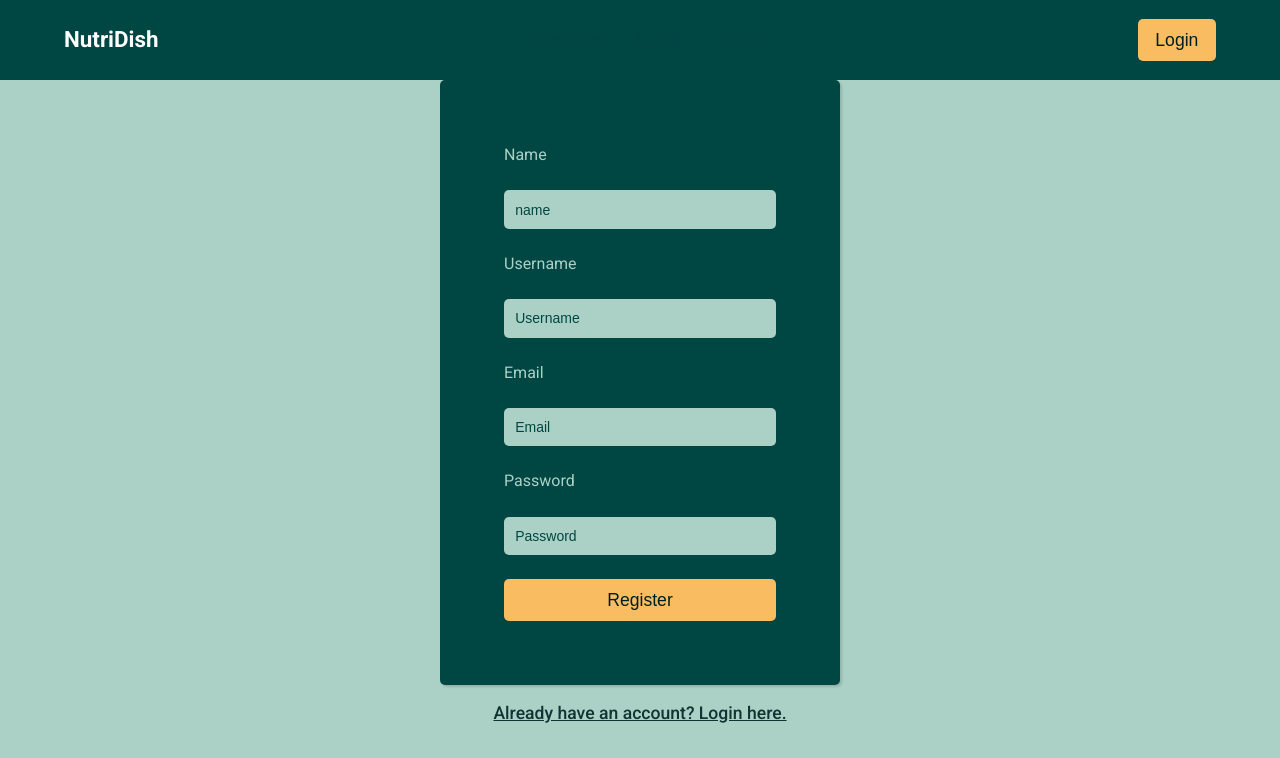
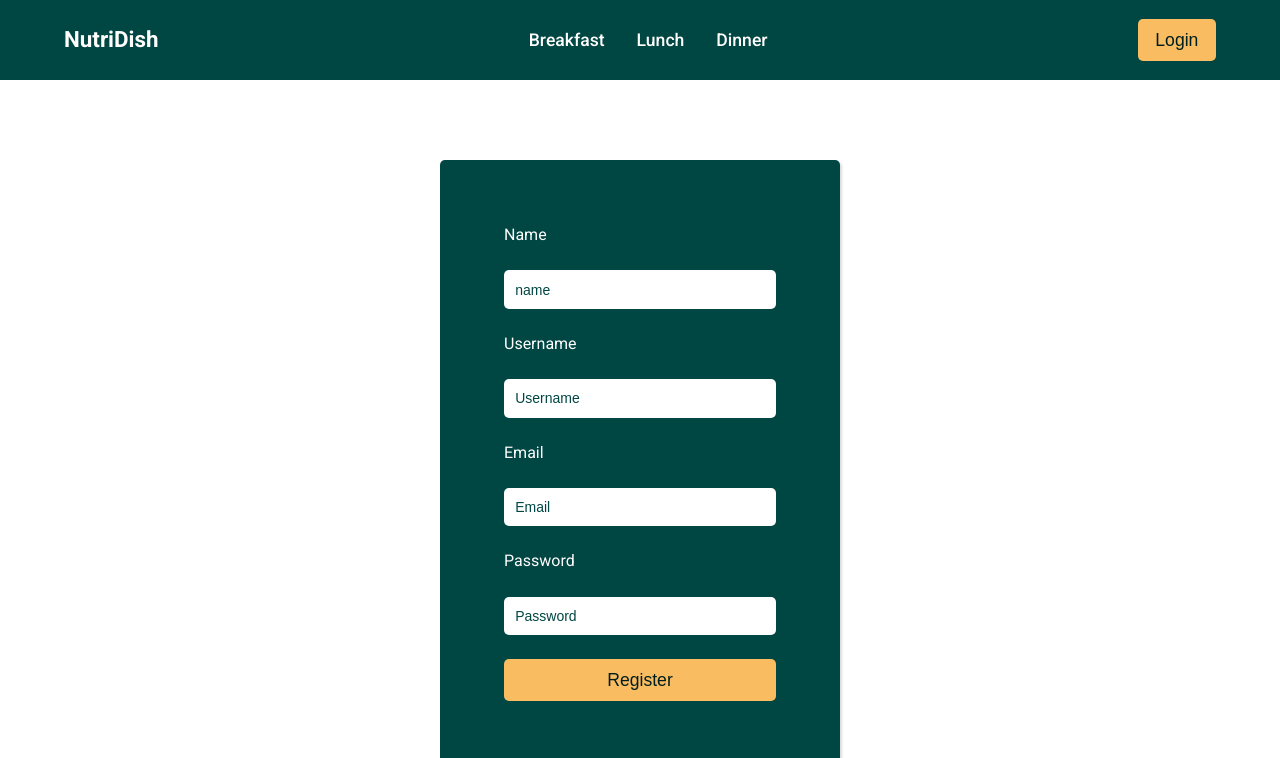
Before and after one commit to SohaibZahiid/NutriDish, a React (Vite) app: page /register in a window 1280 px wide. Shown: the top 758 px of the page. Built offline with nearby package versions, Linux system fonts and the light colour scheme.

Commit message:
after merging with desing

```diff
--- a/src/index.css
+++ b/src/index.css
@@ -6,7 +6,8 @@
   font-weight: 400;
 
   --clr-primary: #004643;
-  --clr-secondary: #abd1c6;
+  /* --clr-secondary: #abd1c6; */
+  --clr-secondary: white;
   --clr-primary-text: #0f3433;
   --clr-secondary-text: #abd1c6;
   --clr-btn: #f9bc60;
--- a/src/pages/Register.jsx
+++ b/src/pages/Register.jsx
@@ -4,7 +4,7 @@ import '../styles/Register.css'
 function Register() {
   return (
     <>
-      <div className="register padding-top">
+      <div className="register section-x2">
         <div className="container register-container">
           <form className="register-form">
             <label>Name</label>
--- a/src/styles/AboutUs.css
+++ b/src/styles/AboutUs.css
@@ -52,12 +52,12 @@
   color: var(--clr-black);
 }
 
-a {
+.mission-section a {
   color: var(--clr-primary);
   text-decoration: underline;
   transition: color 0.3s ease;
 }
 
-a:hover {
+.mission-section a:hover {
   color: var(--clr-btn);
 }
--- a/src/styles/Navbar.css
+++ b/src/styles/Navbar.css
@@ -25,7 +25,7 @@
   gap: 2em;
 }
 
-a {
+.nav-links a {
   color: var(--clr-secondary-headline);
   font-size: var(--fz-header);
   font-weight: 500;
```
